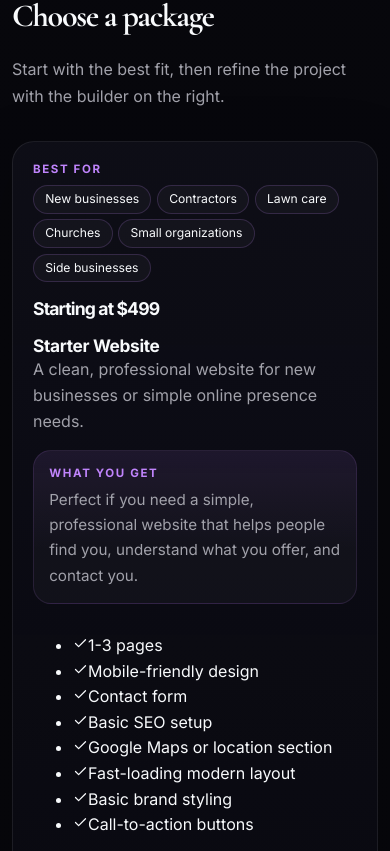
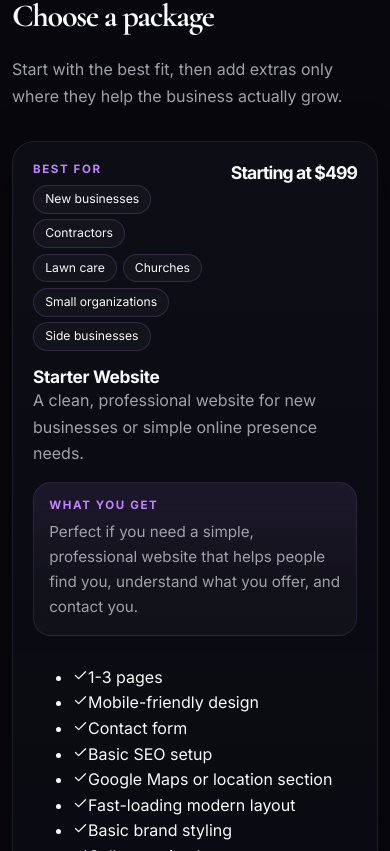
Before and after one commit to T24085/Samuel.Studio.dev, a React (Vite) app: page / in a window 390 px wide. Shown: the part 10533-11384 px from the top of the page. Built offline with nearby package versions, Linux system fonts and the light colour scheme; no server answers.

Commit message:
pricing layout polish

```diff
--- a/src/components/Pricing.tsx
+++ b/src/components/Pricing.tsx
@@ -135,9 +135,13 @@ function PackageCard({
     <article
       className={
         selected
-          ? 'package-card package-card--featured package-card--selected'
+          ? pkg.id === 'custom'
+            ? 'package-card package-card--custom package-card--featured package-card--selected'
+            : 'package-card package-card--featured package-card--selected'
           : pkg.featured
-            ? 'package-card package-card--featured'
+            ? pkg.id === 'custom'
+              ? 'package-card package-card--custom package-card--featured'
+              : 'package-card package-card--featured'
             : 'package-card'
       }
       key={pkg.id}
@@ -158,11 +162,19 @@ function PackageCard({
         <strong className="package-card__price">{pkg.price}</strong>
       </div>
 
+      <div className="package-card__body">
         <div>
           <h3>{pkg.title}</h3>
           <p className="package-card__description">{pkg.description}</p>
         </div>
 
+        {pkg.id === 'custom' ? (
+          <div className="package-card__result package-card__result--compact">
+            <span>Best fit</span>
+            <p>{pkg.customerFacingExplanation}</p>
+          </div>
+        ) : (
+          <>
             <div className="package-card__result">
               <span>What you get</span>
               <p>{pkg.customerFacingExplanation}</p>
@@ -176,6 +188,9 @@ function PackageCard({
                 </li>
               ))}
             </ul>
+          </>
+        )}
+      </div>
 
       <button
         className={selected || pkg.featured ? 'button button--primary button--full' : 'button button--secondary button--full'}
@@ -268,10 +283,10 @@ export function Pricing() {
 
       <div className="container pricing-layout">
         <div className="pricing-layout__main">
-          <div className="pricing-layout__packages" id="pricing-packages">
-            <div className="pricing-layout__heading" data-reveal>
+          <div className="pricing-section__block" id="pricing-packages" data-reveal>
+            <div className="pricing-layout__heading">
               <h3>Choose a package</h3>
-              <p>Start with the best fit, then refine the project with the builder on the right.</p>
+              <p>Start with the best fit, then add extras only where they help the business actually grow.</p>
             </div>
 
             <div className="packages-grid">
@@ -281,15 +296,34 @@ export function Pricing() {
             </div>
           </div>
 
-          <div className="pricing-layout__addons" data-reveal>
+          <div className="pricing-section__block" data-reveal>
             <div className="pricing-layout__heading">
               <h3>Add Features That Help Your Website Do More</h3>
-              <p>Need more than a basic website? Add tools that help customers find you, contact you, book with you, or buy from you online.</p>
+              <p>
+                Need more than a basic website? Add tools that help customers find you, contact you, book with you, or
+                buy from you online.
+              </p>
             </div>
 
             <div className="upgrade-grid">
               {addOns.map((addon) => (
                 <AddOnCard key={addon.id} addon={addon} selected={selectedAddonIds.includes(addon.id)} onToggle={handleToggleAddon} />
+              ))}
+            </div>
+          </div>
+
+          <div className="pricing-faq" data-reveal>
+            <div className="pricing-layout__heading">
+              <h3>FAQ</h3>
+              <p>Quick answers to the most common pricing questions.</p>
+            </div>
+
+            <div className="pricing-faq__list">
+              {faqItems.map((item) => (
+                <details className="pricing-faq__item" key={item.question}>
+                  <summary>{item.question}</summary>
+                  <p>{item.answer}</p>
+                </details>
               ))}
             </div>
           </div>
@@ -304,22 +338,6 @@ export function Pricing() {
           onRemoveAddOn={handleRemoveAddon}
         />
       </div>
-
-      <div className="container pricing-faq" data-reveal>
-        <div className="pricing-layout__heading">
-          <h3>FAQ</h3>
-          <p>Quick answers to the most common pricing questions.</p>
-        </div>
-
-        <div className="pricing-faq__list">
-          {faqItems.map((item) => (
-            <details className="pricing-faq__item" key={item.question}>
-              <summary>{item.question}</summary>
-              <p>{item.answer}</p>
-            </details>
-          ))}
-        </div>
-      </div>
     </section>
   );
 }
--- a/src/components/ProjectQuoteBuilder.tsx
+++ b/src/components/ProjectQuoteBuilder.tsx
@@ -31,10 +31,7 @@ export function ProjectQuoteBuilder({ selectedPackage, selectedAddOns, onChangeP
         <div className="project-builder__header">
           <p className="section-label">Project Builder</p>
           <h3>Build Your Website Plan</h3>
-          <p>
-            Choose your package, add any upgrades, and send your project request. We will review the details and confirm
-            the best setup before starting.
-          </p>
+          <p>Choose your package, add any upgrades, and send your project request. We will review the details before starting.</p>
         </div>
 
         {!selectedPackage ? (
@@ -127,9 +124,7 @@ export function ProjectQuoteBuilder({ selectedPackage, selectedAddOns, onChangeP
 
               <div className="project-builder__payment" id="project-payment">
                 <span className="project-builder__paymentLabel">Pay Deposit / Start Project</span>
-                <p>
-                  Secure your project with a deposit. Add-ons may require review before final pricing is confirmed.
-                </p>
+                <p>Secure your project with a deposit. Add-ons may require review before final pricing is confirmed.</p>
 
                 {selectedPackage?.cartAddToCartId ? (
                   <PayPalCartButtons addToCartId={selectedPackage.cartAddToCartId} />
--- a/src/overrides.css
+++ b/src/overrides.css
@@ -1481,8 +1481,8 @@ section#work {
 
 .pricing-layout {
   display: grid;
-  grid-template-columns: minmax(0, 1.45fr) minmax(24rem, 0.85fr);
-  gap: 1.2rem;
+  grid-template-columns: minmax(0, 1.35fr) minmax(20rem, 0.86fr);
+  gap: 1.5rem;
   align-items: start;
 }
 
@@ -1672,7 +1672,7 @@ section#work {
 
 .project-builder {
   position: sticky;
-  top: 7.2rem;
+  top: clamp(5.5rem, 8vh, 6.5rem);
   align-self: start;
 }
 
@@ -1887,7 +1887,7 @@ section#work {
 .pricing-faq {
   display: grid;
   gap: 1rem;
-  margin-top: 1.4rem;
+  margin-top: 0;
 }
 
 .pricing-faq__list {
@@ -1917,17 +1917,64 @@ section#work {
   color: var(--muted);
 }
 
+.pricing-section__block {
+  display: grid;
+  gap: 1rem;
+  margin-top: 0;
+}
+
+.package-card__body {
+  display: grid;
+  gap: 0.95rem;
+}
+
+.package-card--custom {
+  grid-column: 1 / -1;
+  display: grid;
+  grid-template-columns: minmax(0, 1.2fr) minmax(16rem, 0.58fr);
+  gap: 1rem 1.4rem;
+  align-items: start;
+}
+
+.package-card--custom .package-card__top {
+  grid-column: 1 / -1;
+}
+
+.package-card--custom .package-card__body {
+  grid-column: 1;
+}
+
+.package-card--custom .button {
+  grid-column: 2;
+  align-self: end;
+  margin-top: 0;
+}
+
+.package-card__result--compact {
+  min-height: 100%;
+}
+
 @media (max-width: 1180px) {
   .pricing-layout {
     grid-template-columns: 1fr;
   }
 
+  .upgrade-grid {
+    grid-template-columns: 1fr;
+  }
+
+  .package-card--custom {
+    grid-template-columns: 1fr;
+  }
+
+  .package-card--custom .package-card__top,
+  .package-card--custom .package-card__body,
+  .package-card--custom .button {
+    grid-column: auto;
+  }
+
   .project-builder {
     position: static;
-  }
-
-  .upgrade-grid {
-    grid-template-columns: 1fr;
   }
 }
 
@@ -1950,7 +1997,6 @@ section#work {
     grid-template-columns: 1fr;
   }
 
-  .package-card__top,
   .project-builder__selectedPackage,
   .project-builder__addonRow,
   .project-builder__sectionHeader,
```
Lines whose indentation alone changed are shown as unchanged.
